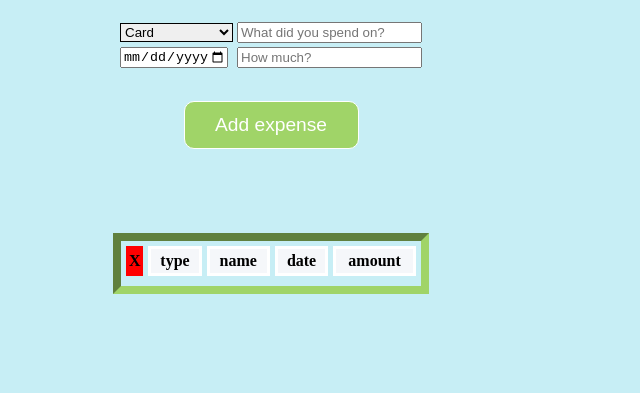
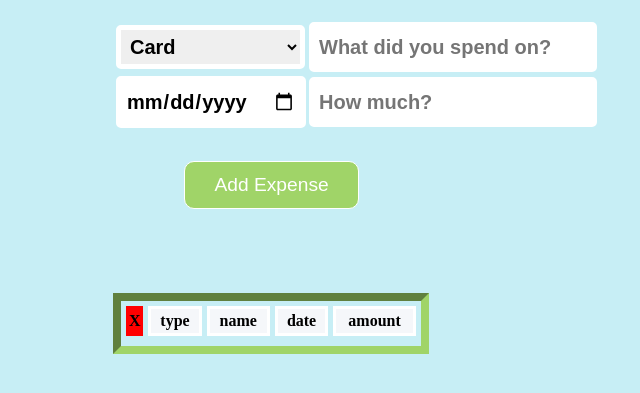
Before and after one commit to Breedlove-Jason/expenseManager, a plain HTML site: page index.html in a window 1280 px wide. Shown: the part 61-454 px from the top of the page, without its empty margins (369-1009 px from the left). Drawn offline with Linux system fonts and the light colour scheme.

Commit message:
more css styling

```diff
--- a/index.html
+++ b/index.html
@@ -26,7 +26,7 @@
         </tr>
     </table>
     <div id="placeButton">
-        <input type="submit" id="addExpense" value="Add expense"/>
+        <input type="submit" id="addExpense" value="Add Expense"/>
     </div>
 </form>
 <br>
--- a/script.js
+++ b/script.js
@@ -35,6 +35,7 @@ function addExpense(event) {
             // const tr = document.createElement('tr');
             const tableRow = table.appendChild(tr);
             const td = document.createElement('TD');
+            td.className = 'entries'
             td.innerHTML = expense[j];
             const tableData = tableRow.appendChild(td);
         }
--- a/style.css
+++ b/style.css
@@ -44,11 +44,37 @@ body{
 }
 
 #typeList{
+    /*width: 25%;*/
+    font: bold 20px/30px sans-serif;
     border-collapse: separate;
-    border-spacing: 10px;
-    /*border-radius: 3px;*/
-    border: 1px solid;
-    text-align: left;
+    border: 5px solid white;
+    border-radius: 5px;
+    padding: 5px;
+}
+
+#spentOn{
+    font: bold 20px/30px sans-serif;
+    border-collapse: separate;
+    border: 5px solid white;
+    border-radius: 5px;
+    padding: 5px;
+}
+
+#spentDate{
+    width: 90%;
+    font: bold 20px/30px sans-serif;
+    border-collapse: separate;
+    border: 5px solid white;
+    border-radius: 5px;
+    padding: 5px;
+}
+
+#spentAmount {
+    font: bold 20px/30px sans-serif;
+    border-collapse: separate;
+    border: 5px solid white;
+    border-radius: 5px;
+    padding: 5px;
 }
 
 #addExpense{
@@ -94,3 +120,9 @@ body{
     margin-right: auto;
     border-collapse: separate;
 }
+
+.entries{
+    border: 5px solid white;
+    border-radius: 5px;
+    padding: 5px;
+}
```
